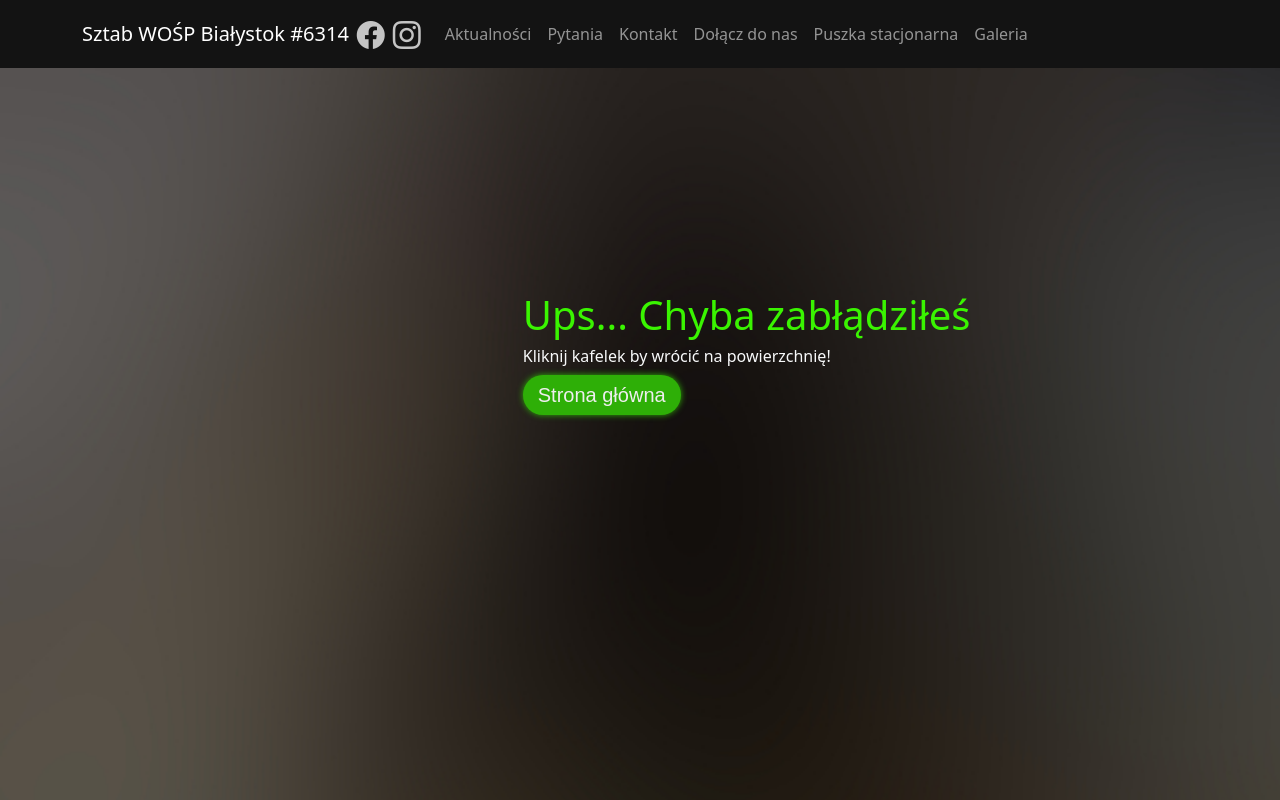
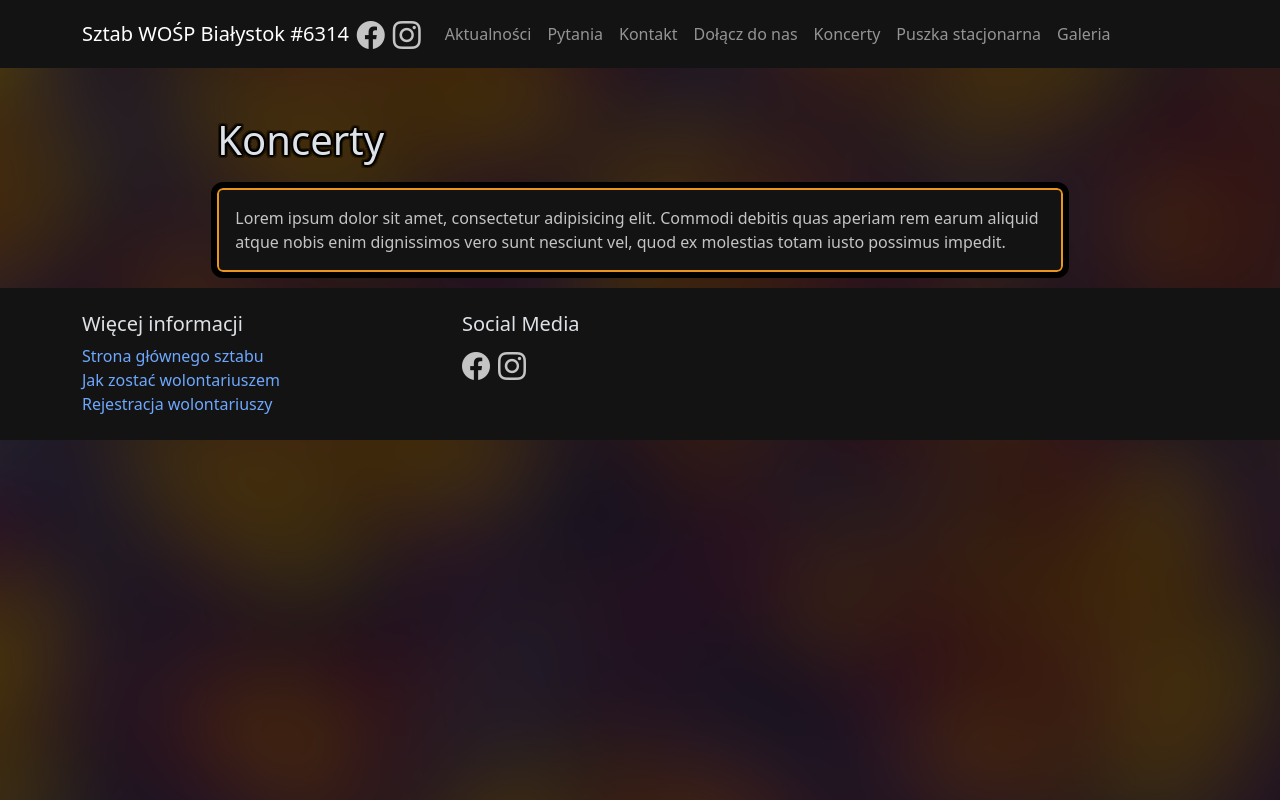
Before and after one commit to Sztab-WOSP-Bialystok/wosp-staff, a Next.js app: page /concerts in a window 1280 px wide. Before the commit this address had no page. Shown: the top 800 px of the page. Built offline with nearby package versions, Linux system fonts and the light colour scheme.

Commit message:
Sztab-WOSP-Bialystok/wosp-staff#11

```diff
--- a/app/components/navbar/navigation.ts
+++ b/app/components/navbar/navigation.ts
@@ -14,6 +14,7 @@ export enum Links {
   VOLOUNTEERS = "/volounteers",
   MONEY_BOX = "/money-box",
   GALLERY = "https://www.facebook.com/bialystokwosp/photos",
+  CONCERTS = "/concerts",
 }
 
 export const navigations: NavigationElement[] = [
@@ -42,6 +43,11 @@ export const navigations: NavigationElement[] = [
     showInNavbar: true,
   },
   {
+    name: "Koncerty",
+    link: Links.CONCERTS,
+    showInNavbar: true,
+  },
+  {
     name: "Puszka stacjonarna",
     link: Links.MONEY_BOX,
     showInNavbar: true,
--- /dev/null
+++ b/app/concerts/page.tsx
@@ -0,0 +1,33 @@
+"use client";
+
+import { Container, Row, Col, Card } from "react-bootstrap";
+
+export default function Page() {
+	return (
+		<Row>
+			<Container className="mt-2 mt-sm-3 mt-xl-5">
+				<Row>
+					<Col
+						xl={{ span: 8, offset: 2 }}
+						className="text-start img-overlay"
+					>
+						<h1>Koncerty</h1>
+					</Col>
+				</Row>
+				<Row>
+					<Col xl={{ span: 8, offset: 2 }} className="my-3">
+						<Card>
+							<Card.Body>
+								Lorem ipsum dolor sit amet, consectetur
+								adipisicing elit. Commodi debitis quas aperiam
+								rem earum aliquid atque nobis enim dignissimos
+								vero sunt nesciunt vel, quod ex molestias totam
+								iusto possimus impedit.
+							</Card.Body>
+						</Card>
+					</Col>
+				</Row>
+			</Container>
+		</Row>
+	);
+}
```
